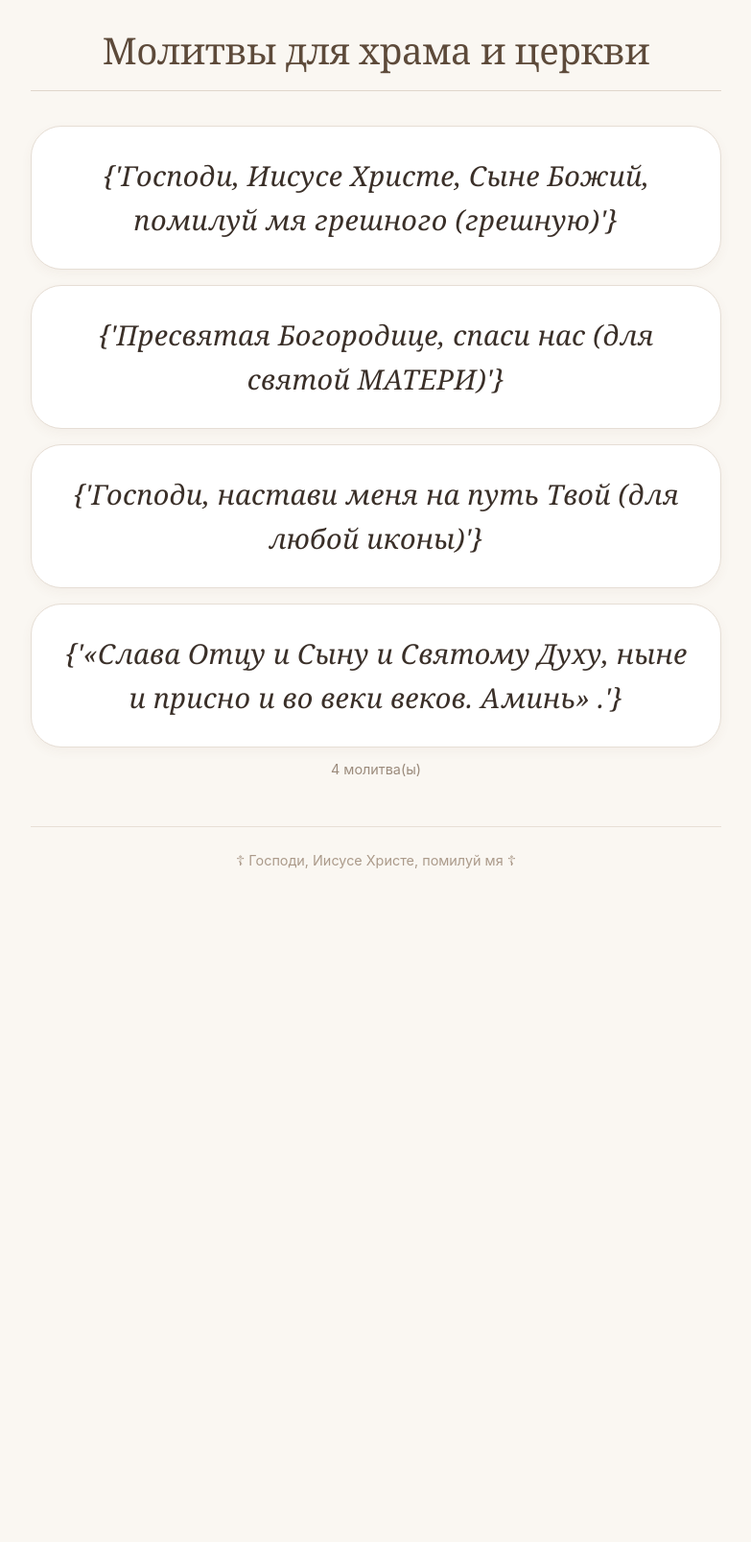
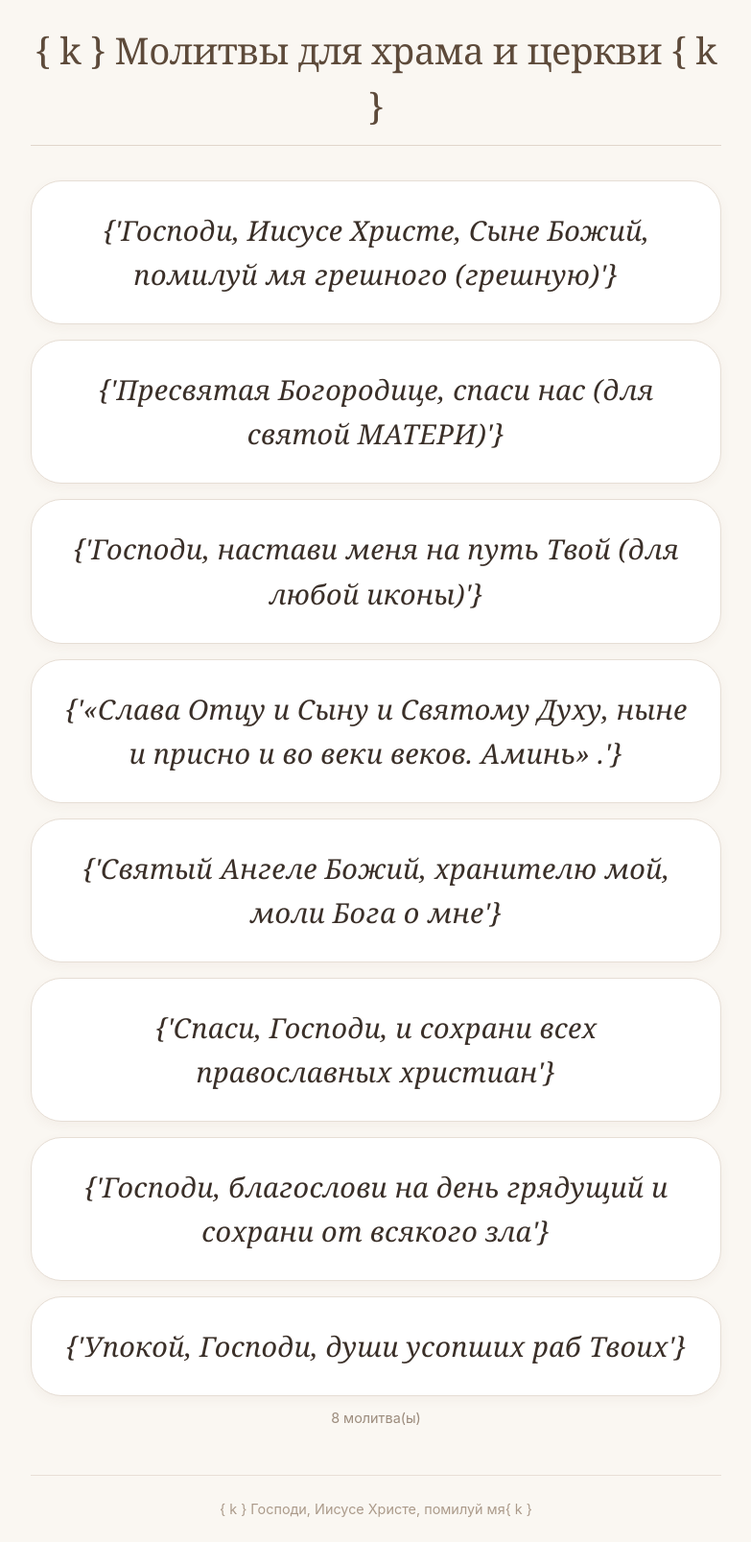
Before and after one commit to noyemkaren-ship-it/Molitvi, a FastAPI app: page /church in a window 1280 px wide. Shown: the whole page at 96% size, without its empty margins (248-1031 px from the left). Before the commit the page ends 905 px from the top, so only its background shows below. Run offline with FastAPI, Linux system fonts and the light colour scheme.

Commit message:
Hristos: 2v

```diff
--- a/hristos.py
+++ b/hristos.py
@@ -217,4 +217,17 @@ molitvi = [{
     },
     {
         "«Слава Отцу и Сыну и Святому Духу, ныне и присно и во веки веков. Аминь» ."
+    },
+    {
+        "Святый Ангеле Божий, хранителю мой, моли Бога о мне"
+    },
+    {
+        "Спаси, Господи, и сохрани всех православных христиан"
+    },
+    {
+        "Господи, благослови на день грядущий и сохрани от всякого зла"
+
+    },
+    {
+        "Упокой, Господи, души усопших раб Твоих"
     }]
--- a/main.py
+++ b/main.py
@@ -10,7 +10,8 @@ async def root(request: Request):
     return templates.TemplateResponse(
         "index.html",
         {
-            "request": request
+            "request": request,
+            "k": "☦"
         })
 
 @app.get("/smol")
@@ -24,5 +25,6 @@ async def smol(request: Request):
 async def church(request: Request):
     return templates.TemplateResponse("church.html", {
         "request": request,
-        "molitva": molitvi
+        "molitva": molitvi,
+        "k": "☦"
     })
--- a/templates/church.html
+++ b/templates/church.html
@@ -3,7 +3,7 @@
 <head>
     <meta charset="UTF-8">
     <meta name="viewport" content="width=device-width, initial-scale=1.0, maximum-scale=1.0, user-scalable=yes">
-    <title>Молитвы у иконы</title>
+    <title>Молитвы у икон { k }</title>
     <style>
         * {
             margin: 0;
@@ -95,7 +95,7 @@
 </head>
 <body>
     <div class="container">
-        <h1>Молитвы для храма и церкви</h1>
+        <h1>{ k } Молитвы для храма и церкви { k }</h1>
 
         <div class="prayer-list">
             {% for mol in molitva %}
@@ -108,7 +108,7 @@
         </div>
 
         <div class="footer">
-            <span>☦ Господи, Иисусе Христе, помилуй мя ☦</span>
+            <span>{ k } Господи, Иисусе Христе, помилуй мя{ k }</span>
         </div>
     </div>
 </body>
```
Also changed, not shown: templates/index.html (+4 -4 lines).
